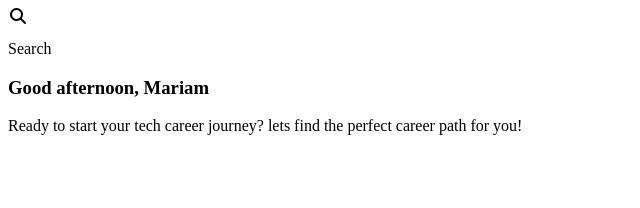
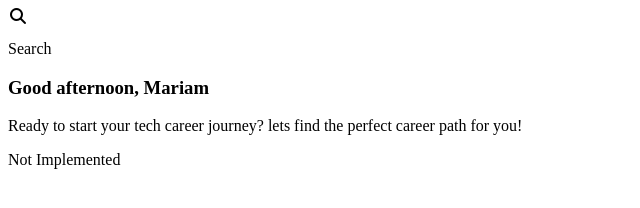
Before and after one commit to uduakdavid6/TechHerPath, a plain HTML site: page index.html in a window 1280 px wide. Shown: the whole page, without its empty margins (0-640 px from the left). Drawn offline with Linux system fonts and the light colour scheme.

Commit message:
Add footer tag

```diff
--- a/index.html
+++ b/index.html
@@ -12,8 +12,8 @@
       crossorigin="anonymous"
       referrerpolicy="no-referrer" />
   </head>
+  <body>
 
-  <body>
     <div class="main_container">
       <div class="search_greetings_container">
         <div class="search-bar_box">
@@ -27,6 +27,9 @@
           </p>
         </div>
       </div>
+      <footer class="dashboard-footer">
+        <span> Not Implemented</span>
+      </footer>
     </div>
   </body>
 </html>
```
